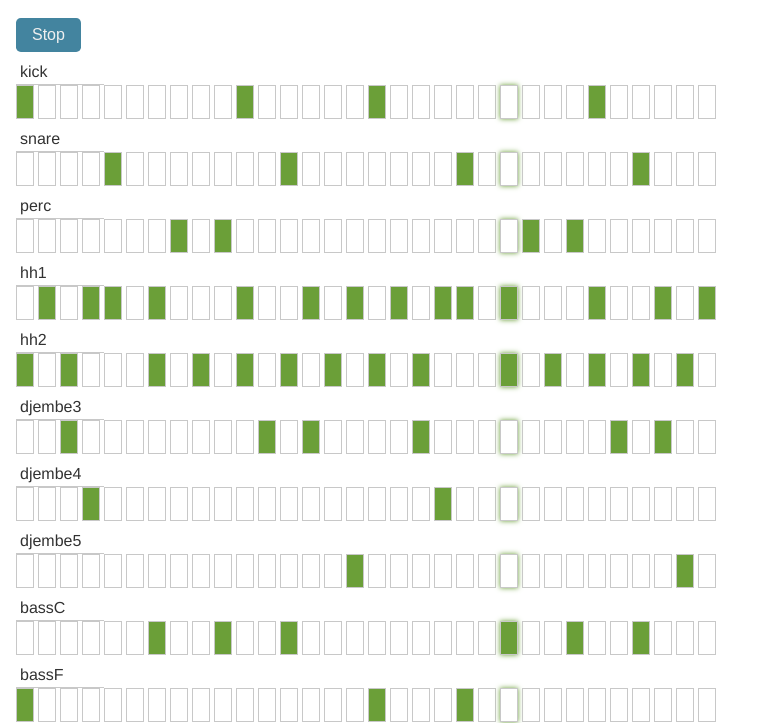
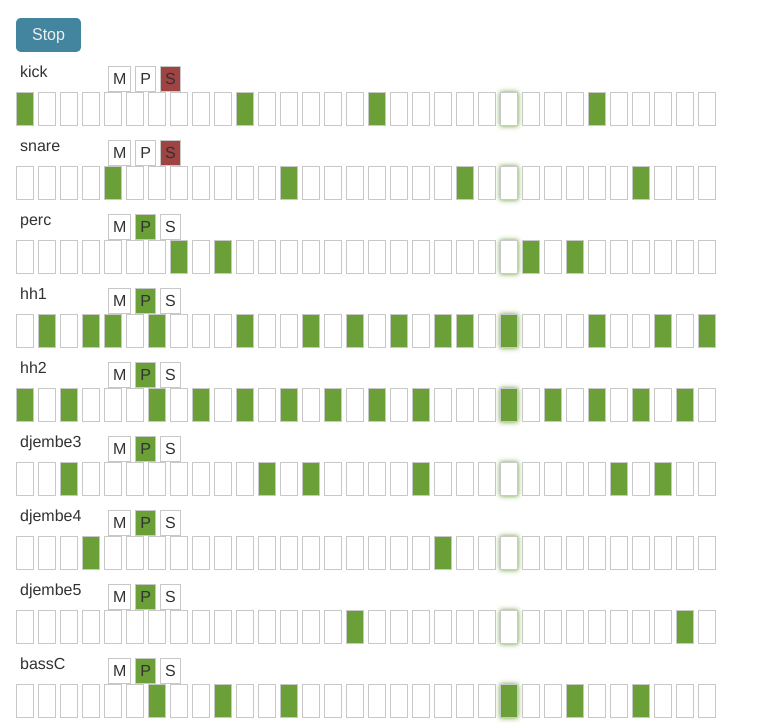
Before and after one commit to meeroslav/ts-809-pure, a website built with Parcel: page src/index.html in a window 1280 px wide. Shown: the part 56-779 px from the top of the page, without its empty margins (0-763 px from the left). Built offline with nearby package versions, Linux system fonts and the light colour scheme; files whose address does not match are found by name.

Commit message:
feat: add state info

```diff
--- a/src/index.css
+++ b/src/index.css
@@ -6,6 +6,7 @@
   --cl-action-fg: #efefef;
   --cl-border: #c8c8c8;
   --cl-focus: #43849f;
+  --cl-error: #9f4343;
   --cl-highlight: #6b9f38;
   --spacing: 0.5rem;
   --spacing-sm: 0.25rem;
@@ -45,14 +46,33 @@ html {
   margin-bottom: var(--spacing);
 }
 
+.track-info {
+  line-height: 1;
+}
+
 .track-name {
+  display: inline-block;
   width: var(--track-name-w);
   overflow: hidden;
   padding: var(--spacing-sm);
-  line-height: 1;
   text-overflow: ellipsis;
   margin-right: var(--spacing-sm);
-  border-bottom: var(--border);
+}
+
+.track-status {
+  display: inline-block;
+  padding: var(--spacing-sm);
+  margin-right: var(--spacing-sm);
+  border: var(--border);
+}
+.track-on {
+  background: var(--cl-highlight);
+}
+.track-off {
+  background: var(--cl-error);
+}
+.track-solo {
+  background: var(--cl-focus);
 }
 
 .step-on,
--- a/src/index.ts
+++ b/src/index.ts
@@ -5,6 +5,7 @@ import {
   TRACK_STATE,
   TRACK_STATE_OFF,
   TRACK_STATE_SOLO,
+  TRACK_STATE_ON,
   TRACK_URL,
   Tracks,
   TRACK_VOLUME,
@@ -63,7 +64,15 @@ const init = async () => {
 const renderTracks = () => {
   tracksEl.innerHTML = demoRhythm.reduce((acc, track) => {
     const trackSteps = track[TRACK_SEQ].map(step => `<span class="${step ? 'step-on' : 'step-off'}"></span>`).join('');
-    return `${acc}<div class='track'><div class='track-name'>${track[TRACK_NICK]}</div>${trackSteps}</div>`;
+    const muteStatus = `<span class='track-status${
+      track[TRACK_STATE] === TRACK_STATE_OFF ? ' track-off' : ''
+    }'>M</span>`;
+    const playStatus = `<span class='track-status${track[TRACK_STATE] === TRACK_STATE_ON ? ' track-on' : ''}'>P</span>`;
+    const soloStatus = `<span class='track-status${
+      track[TRACK_STATE] === TRACK_STATE_SOLO ? ' track-off' : ''
+    }'>S</span>`;
+    const trackInfo = `<span class='track-name'>${track[TRACK_NICK]}</span>${muteStatus}${playStatus}${soloStatus}`;
+    return `${acc}<div class='track'><div class='track-info'>${trackInfo}</div>${trackSteps}</div>`;
   }, '');
 };
 
```
